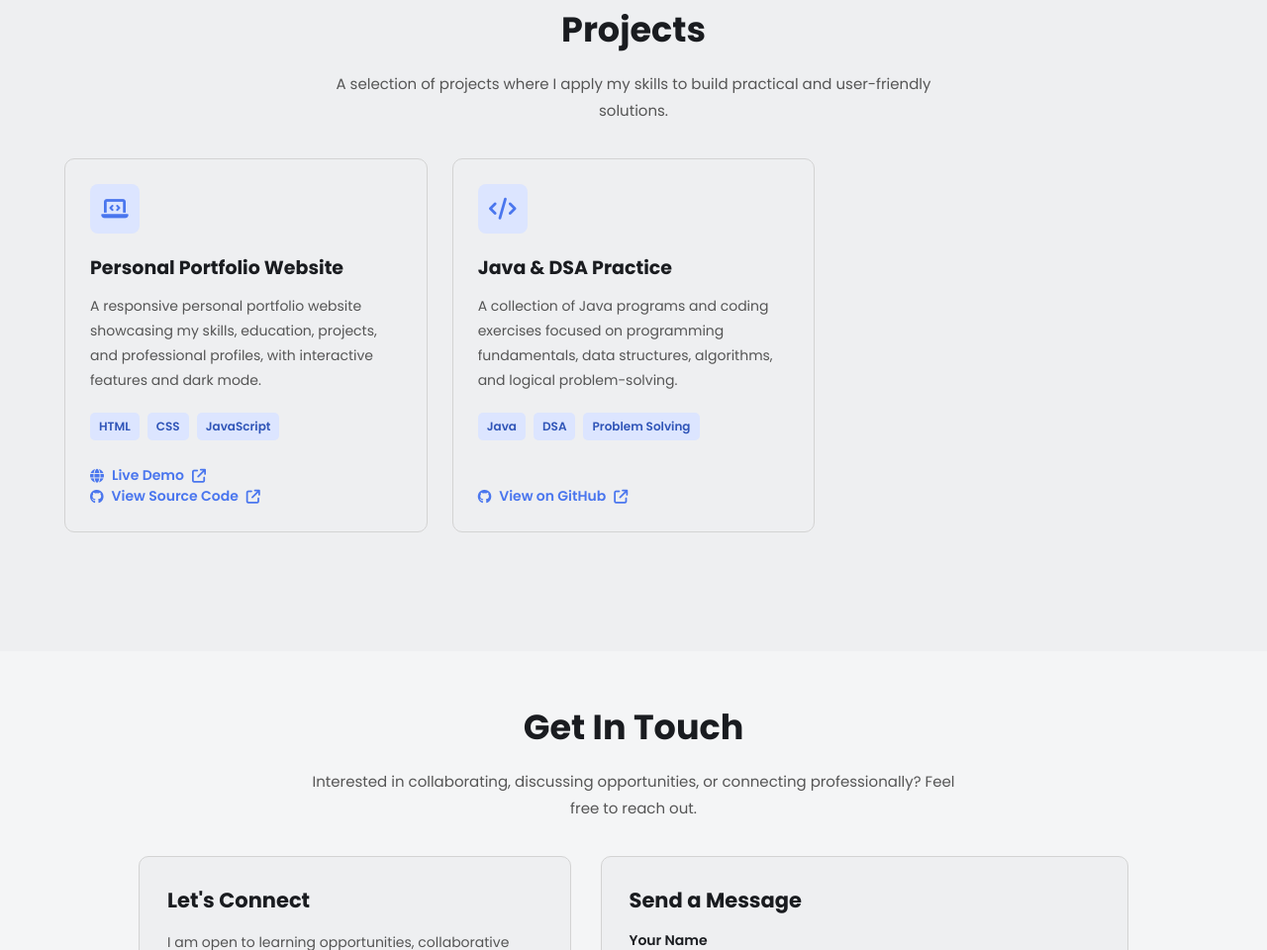
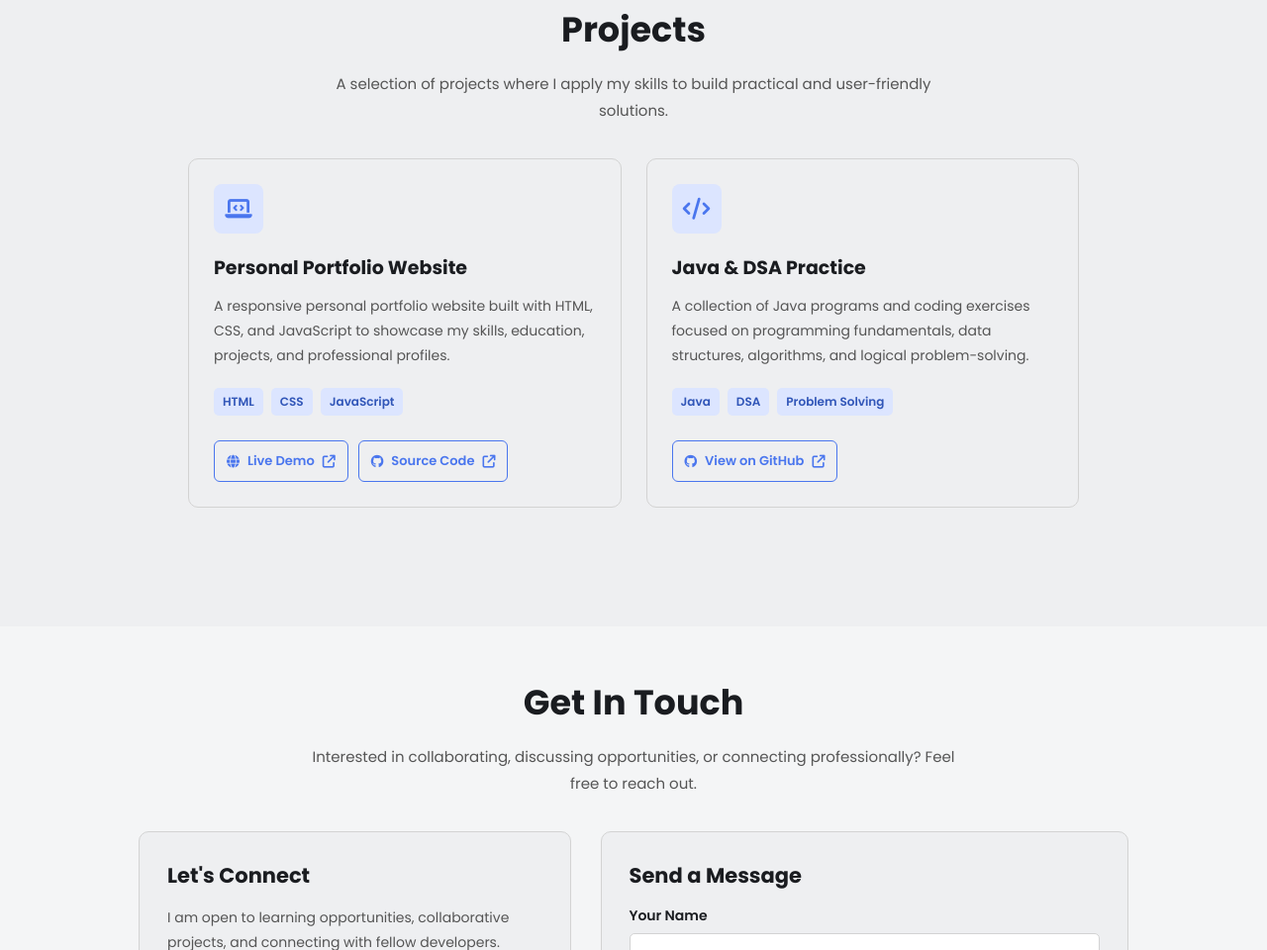
Before and after one commit to devbyshreya/Shreya-portfolio, a plain HTML site: page index.html in a window 1280 px wide. Shown: the part 1827-2787 px from the top of the page at 99% size. Drawn offline with Linux system fonts and the light colour scheme.

Commit message:
Update Portfolio website

```diff
--- a/index.html
+++ b/index.html
@@ -158,6 +158,7 @@
 </section>
 
 
+
 <!-- Projects Section -->
 <section id="projects" class="projects-section">
     <h2>Projects</h2>
@@ -178,9 +179,9 @@
             <h3>Personal Portfolio Website</h3>
 
             <p>
-                A responsive personal portfolio website showcasing
-                my skills, education, projects, and professional
-                profiles, with interactive features and dark mode.
+                A responsive personal portfolio website built with
+                HTML, CSS, and JavaScript to showcase my skills,
+                education, projects, and professional profiles.
             </p>
 
             <div class="tech-stack">
@@ -189,26 +190,32 @@
                 <span>JavaScript</span>
             </div>
 
-            <a href="https://devbyshreya.github.io/Shreya-portfolio/"
+            <div class="project-actions">
+                <a
+                    href="https://devbyshreya.github.io/Shreya-portfolio/"
                     target="_blank"
                     rel="noopener noreferrer"
-               class="project-link">
+                    class="project-link"
+                >
                     <i class="fa-solid fa-globe"></i>
                     Live Demo
                     <i class="fa-solid fa-arrow-up-right-from-square"></i>
                 </a>
 
-            <a href="https://github.com/devbyshreya/Shreya-portfolio"
+                <a
+                    href="https://github.com/devbyshreya/Shreya-portfolio"
                     target="_blank"
                     rel="noopener noreferrer"
-               class="project-link">
+                    class="project-link"
+                >
                     <i class="fa-brands fa-github"></i>
-                View Source Code
+                    Source Code
                     <i class="fa-solid fa-arrow-up-right-from-square"></i>
                 </a>
             </div>
+        </div>
 
-        <!-- Project 2: Java & DSA Practice -->
+        <!-- Project 2: Java and DSA -->
         <div class="project-card">
             <div class="project-icon">
                 <i class="fa-solid fa-code"></i>
@@ -228,18 +235,23 @@
                 <span>Problem Solving</span>
             </div>
 
-            <a href="https://github.com/devbyshreya/Java-DSA"
+            <div class="project-actions">
+                <a
+                    href="https://github.com/devbyshreya/Java-DSA"
                     target="_blank"
                     rel="noopener noreferrer"
-               class="project-link">
+                    class="project-link"
+                >
                     <i class="fa-brands fa-github"></i>
                     View on GitHub
                     <i class="fa-solid fa-arrow-up-right-from-square"></i>
                 </a>
             </div>
+        </div>
 
     </div>
 </section>
+
 
 <!-- Contact Section -->
 <section id="contact" class="contact-section">
--- a/style.css
+++ b/style.css
@@ -326,10 +326,10 @@ nav .right a span {
 ======================================== */
 
 .projects-container {
-    max-width: 1150px;
+    max-width: 900px;
     margin: auto;
     display: grid;
-    grid-template-columns: repeat(3, minmax(0, 1fr));
+    grid-template-columns: repeat(2, minmax(0, 1fr));
     gap: 25px;
     align-items: stretch;
 }
@@ -384,21 +384,42 @@ nav .right a span {
     font-weight: 600;
 }
 
-.project-link {
+/* Project buttons */
+.project-actions {
+    display: flex;
+    flex-wrap: wrap;
+    align-items: center;
+    gap: 10px;
+    width: 100%;
+    margin-top: auto;
+}
+
+.project-actions .project-link {
     display: inline-flex;
     align-items: center;
+    justify-content: center;
     gap: 8px;
-    margin-top: auto;
+    padding: 10px 12px;
+    border: 1px solid var(--link-color);
+    border-radius: 6px;
     color: var(--link-color);
-    font-size: 14px;
+    font-size: 13px;
     font-weight: 600;
-    transition: color 0.2s;
+    text-decoration: none;
+    transition: background-color 0.3s, color 0.3s,
+                transform 0.3s;
 }
 
-.project-link:hover {
-    color: var(--text-color);
+.project-actions .project-link:hover {
+    background-color: var(--link-color);
+    color: #ffffff;
+    transform: translateY(-2px);
 }
 
+.project-actions .project-link:focus-visible {
+    outline: 2px solid var(--link-color);
+    outline-offset: 4px;
+}
 
 /* ========================================
    8. Contact Section
@@ -608,7 +629,7 @@ body.dark-mode .form-group textarea::placeholder {
 }
 
 /* Dark mode navigation */
-body.dark-mode nav .right a:last-child {
+body.dark-mode nav .right a[href^="mailto:"] {
     background-color: var(--text-color);
     color: var(--background-color);
 }
@@ -682,14 +703,10 @@ nav a.active,
 /* ========================================
    15. Tablet Layout
 ======================================== */
-
 @media (max-width: 900px) {
     .projects-container {
         grid-template-columns: repeat(2, minmax(0, 1fr));
-    }
-
-    .project-card {
-        min-width: 0;
+        gap: 20px;
     }
 
     .contact-container {
@@ -828,6 +845,16 @@ nav a.active,
         padding: 22px;
     }
 
+    .project-actions {
+        flex-direction: column;
+        align-items: stretch;
+    }
+
+    .project-actions .project-link {
+        width: 100%;
+        box-sizing: border-box;
+    }
+
     .contact-info,
     .contact-form-container {
         padding: 20px;
```
Also changed, not shown: 1 other file. Lines whose indentation alone changed are shown as unchanged.
